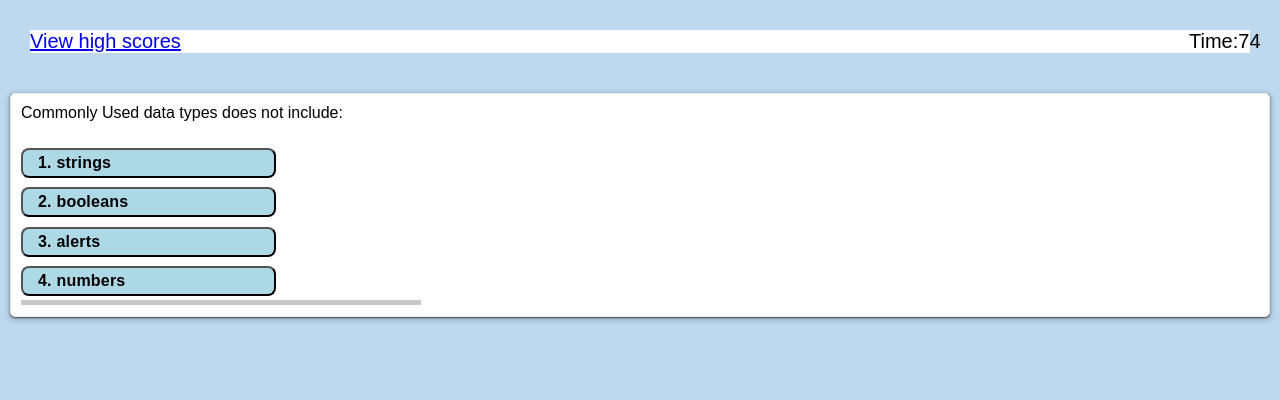
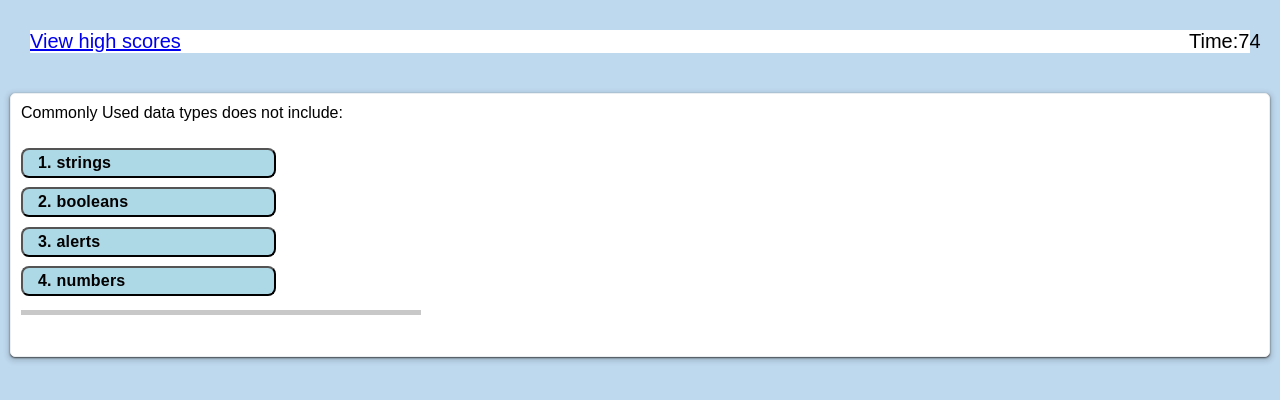
Before and after one commit to abrownstein2022/web-api-javascript-coding-quiz, a plain HTML site: page index.html in a window 1280 px wide. Both pictures are taken after a click on the button "Start Quiz". Drawn offline with Linux system fonts and the light colour scheme.

Commit message:
completed css for right wrong message

```diff
--- a/assets/css/style.css
+++ b/assets/css/style.css
@@ -25,10 +25,10 @@
   }
 
   .right-wrong-msg{
-    padding:5px;
-    font:italic;
-    font-size:15px;
+    padding: 25px;
+    font-size:20px;
     position:relative;
+    font-style: italic;
   }
 
   .right-wrong-msg::before{
@@ -39,8 +39,7 @@
     left: 0px;    /*no left spacing*/
     width: 400px;  /*same width (how long) as buttons above and beloww*/
     height: 4px;   /*how thick (high) line is*/
-    top: 4px;
-
+    top: 14px;
   }
 
   /* .very-top-part {
```
Also changed, not shown: 1 other file.
